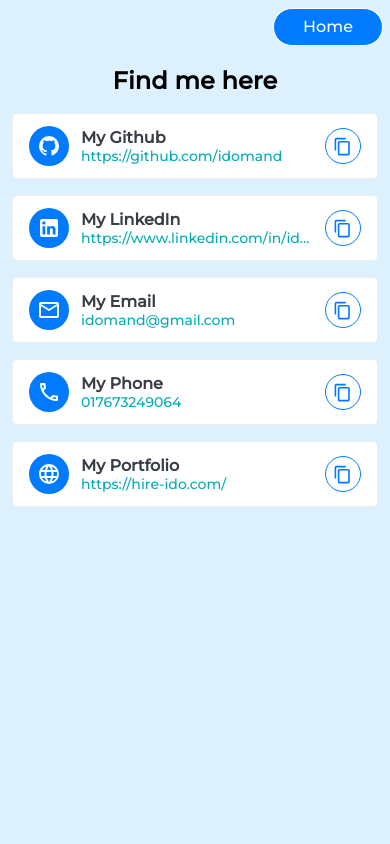
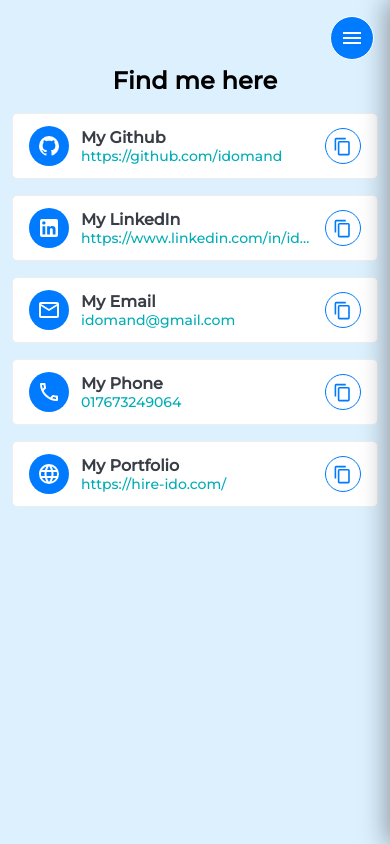
Before and after one commit to idomand/portofilo, a React (Vite) app: page /links in a window 390 px wide. Built offline with nearby package versions, Linux system fonts and the light colour scheme; a web font is replaced by a local one.

Commit message:
Implement responsive Navbar with toggle functionality and backdrop

```diff
--- a/src/Components/Navbar.tsx
+++ b/src/Components/Navbar.tsx
@@ -1,19 +1,44 @@
+import { useEffect, useState } from "react";
 import styled from "styled-components";
 import { Link, useLocation } from "react-router-dom";
 import Icon from "@mdi/react";
-import { mdiEmailOutline } from "@mdi/js";
+import { mdiEmailOutline, mdiClose, mdiMenu } from "@mdi/js";
 
 export default function Navbar() {
   const { pathname } = useLocation();
   const isLinksPage = pathname === "/links";
+  const [isOpen, setIsOpen] = useState(false);
+
+  useEffect(() => {
+    setIsOpen(false);
+  }, [pathname]);
+
+  const close = () => setIsOpen(false);
 
   return (
-    <NavbarWrapper>
-      <NavLink to="/">Home</NavLink>
+    <>
+      <MenuToggle
+        onClick={() => setIsOpen((open) => !open)}
+        aria-label={isOpen ? "Close menu" : "Open menu"}
+        aria-expanded={isOpen}
+      >
+        <Icon path={isOpen ? mdiClose : mdiMenu} size={1} />
+      </MenuToggle>
+
+      <Backdrop $isOpen={isOpen} onClick={close} />
+
+      <NavbarWrapper $isOpen={isOpen}>
+        <NavLink to="/" onClick={close}>
+          Home
+        </NavLink>
         {!isLinksPage && (
           <>
-          <NavLink to="/projects">Projects</NavLink>
-          <NavLink to="/links">Links</NavLink>
+            <NavLink to="/projects" onClick={close}>
+              Projects
+            </NavLink>
+            <NavLink to="/links" onClick={close}>
+              Links
+            </NavLink>
             <EmailLink2 href="mailto:idomand@gmail.com" target="_blank">
               <span>Let’s chat</span>
               <Icon path={mdiEmailOutline} size={0.5} />
@@ -21,29 +46,84 @@ export default function Navbar() {
           </>
         )}
       </NavbarWrapper>
+    </>
   );
 }
 
-const NavbarWrapper = styled.section`
-  /* margin: 16px 0 24px; */
+const MenuToggle = styled.button`
+  display: none;
+  align-items: center;
+  justify-content: center;
+  position: fixed;
+  top: 16px;
+  right: 16px;
+  width: 44px;
+  height: 44px;
+  padding: 0;
+  border: 1.3px solid ${({ theme }) => theme.white};
+  border-radius: 50%;
+  background-color: ${({ theme }) => theme.blue};
+  color: ${({ theme }) => theme.white};
+  cursor: pointer;
+  z-index: 20;
+  transition: 0.3s;
+
+  &:hover,
+  &:active {
+    background: ${({ theme }) => theme.white};
+    border: 1.3px solid ${({ theme }) => theme.blue};
+    color: ${({ theme }) => theme.blue};
+  }
+
+  @media (${({ theme }) => theme.devices.break2}) {
+    display: flex;
+  }
+`;
+
+const Backdrop = styled.div<{ $isOpen: boolean }>`
+  display: none;
+
+  @media (${({ theme }) => theme.devices.break2}) {
+    display: block;
+    position: fixed;
+    inset: 0;
+    background: rgba(0, 0, 0, 0.4);
+    backdrop-filter: blur(2px);
+    opacity: ${({ $isOpen }) => ($isOpen ? 1 : 0)};
+    pointer-events: ${({ $isOpen }) => ($isOpen ? "auto" : "none")};
+    transition: opacity 0.3s ease;
+    z-index: 10;
+  }
+`;
+
+const NavbarWrapper = styled.section<{ $isOpen: boolean }>`
   display: flex;
   justify-content: center;
   position: fixed;
   top: 0;
   left: 80%;
   flex-direction: column;
-  /* align-items: flex-start; */
   align-items: flex-end;
 
-  z-index: 5;
+  z-index: 15;
   @media (${({ theme }) => theme.devices.break1}) {
     left: 80%;
     align-items: flex-end;
   }
 
   @media (${({ theme }) => theme.devices.break2}) {
-    left: 70%;
-    align-items: flex-end;
+    top: 0;
+    left: auto;
+    right: 0;
+    bottom: 0;
+    width: min(75vw, 260px);
+    padding: 88px 20px 24px;
+    align-items: stretch;
+    background: ${({ theme }) => theme.DarkBlue};
+    box-shadow: -4px 0 24px rgba(0, 0, 0, 0.35);
+    transform: translateX(${({ $isOpen }) => ($isOpen ? "0" : "100%")});
+    transition: transform 0.3s ease;
+    overflow-y: auto;
   }
 `;
 
@@ -68,6 +148,11 @@ const NavLink = styled(Link)`
     background: ${({ theme }) => theme.white};
     border: 1.3px solid ${({ theme }) => theme.blue};
     color: ${({ theme }) => theme.blue};
+  }
+
+  @media (${({ theme }) => theme.devices.break2}) {
+    width: 100%;
+    box-sizing: border-box;
   }
 `;
 
@@ -96,4 +181,8 @@ const EmailLink2 = styled.a`
     border: 1.3px solid ${({ theme }) => theme.blue};
     color: ${({ theme }) => theme.blue};
   }
+
+  @media (${({ theme }) => theme.devices.break2}) {
+    width: 100%;
+  }
 `;
```
Lines whose indentation alone changed are shown as unchanged.
